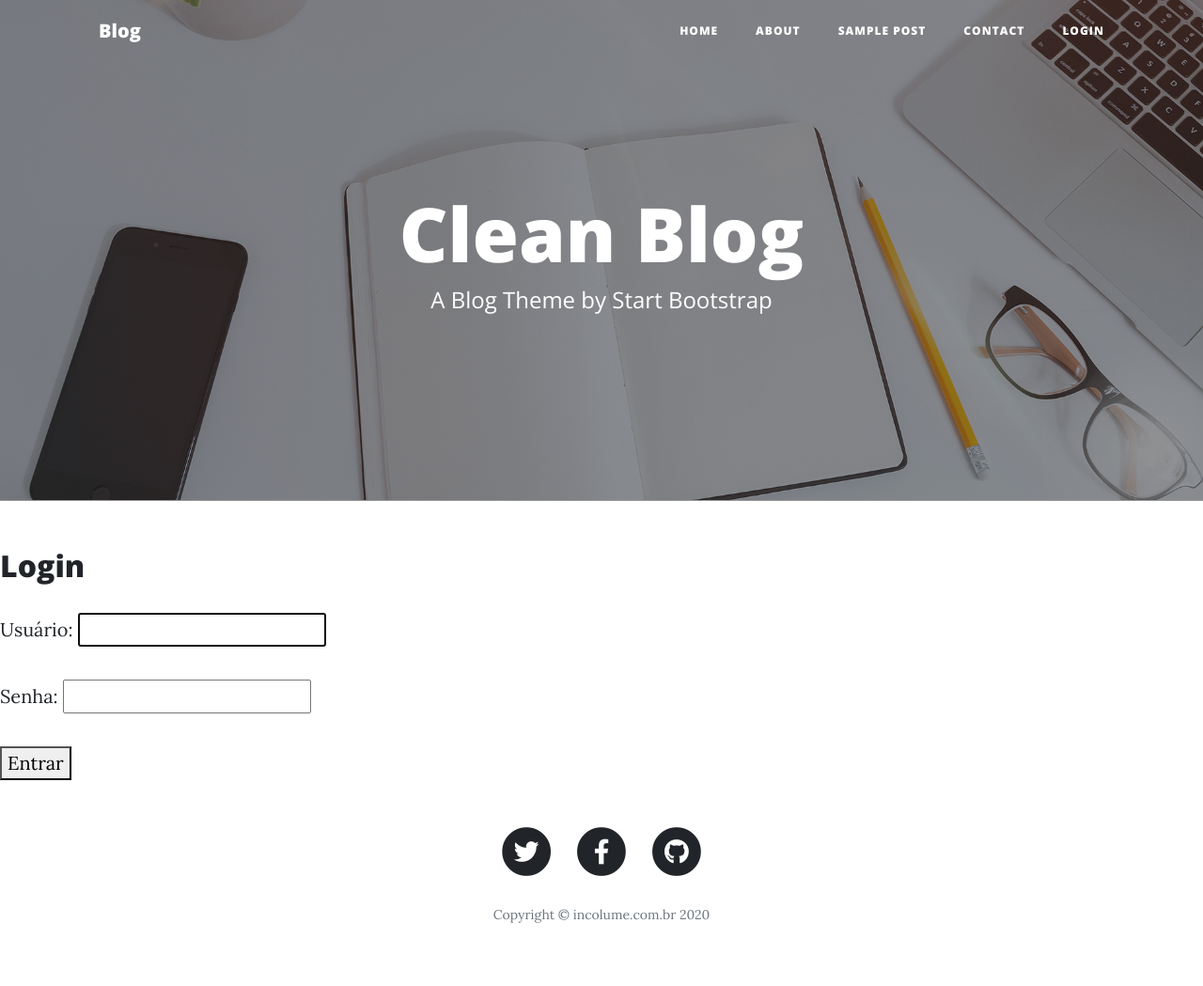
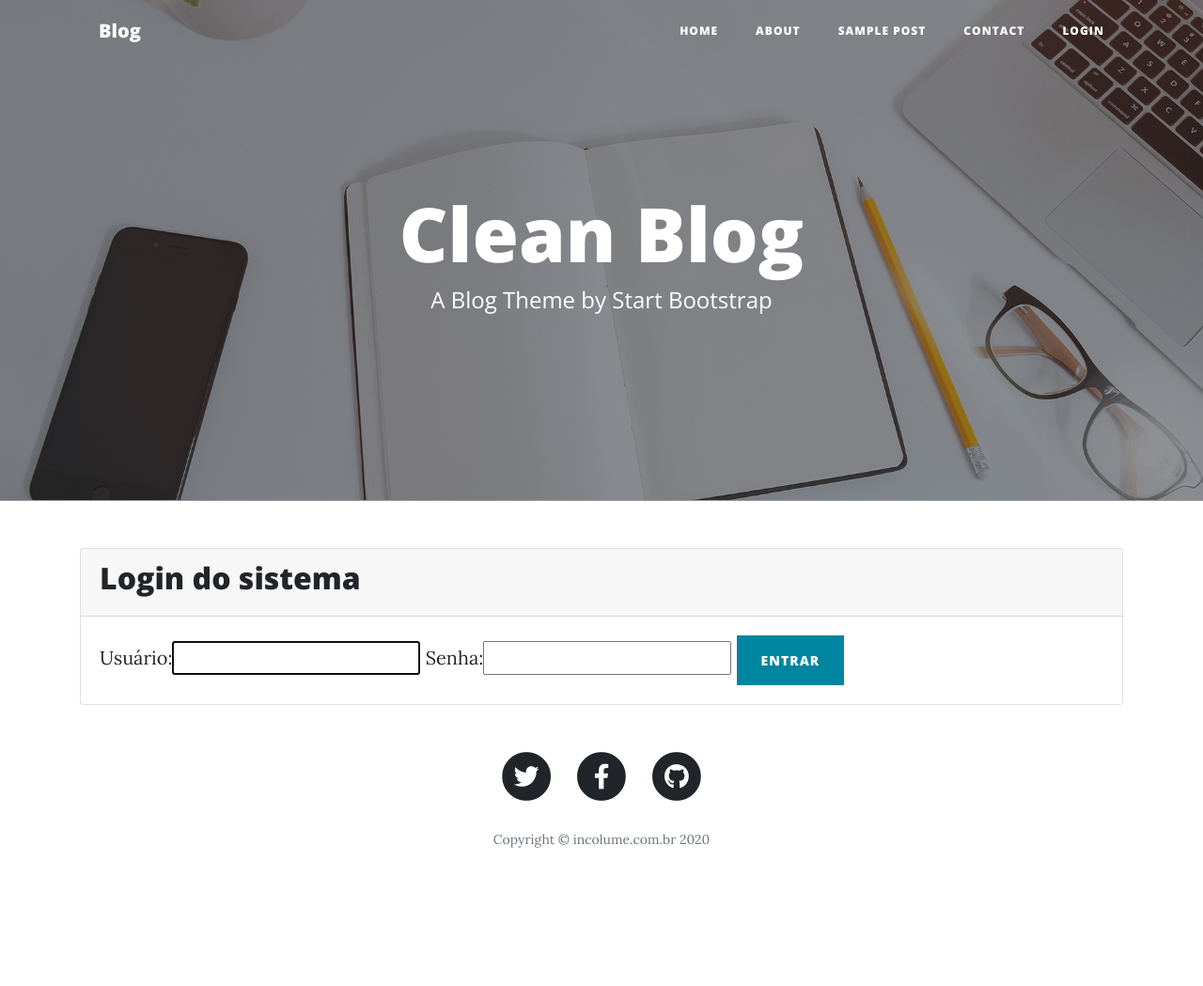
Before and after one commit to britodfbr/curso-dj-1600521579, a Django app: page /accounts/login/ in a window 1280 px wide. Shown: the whole page at 94% size. After the commit the page ends 902 px from the top, so only its background shows below. Run offline with Django 3.2, Linux system fonts and the light colour scheme; some libraries are stand-ins or nearby versions.

Commit message:
Página de login estilizada com bootstrap 4

```diff
--- a/host_site/settings.py
+++ b/host_site/settings.py
@@ -37,6 +37,7 @@ INSTALLED_APPS = [
     'django.contrib.sessions',
     'django.contrib.messages',
     'django.contrib.staticfiles',
+    'bootstrapform',
     'blog',
     'accounts',
 ]
--- a/templates/registration/login.html
+++ b/templates/registration/login.html
@@ -1,10 +1,19 @@
 {% extends 'base.html' %}
+{% load bootstrap %}
 {% block title %} Login {% endblock title %}
 {% block content %}
-<h2> Login </h2>
-<form method="post">
-    {% csrf_token %}
-    {{form.as_p}}
-    <button type="submit">Entrar</button>
-</form>
+<div class="container justify-content-center">
+    <div class="card">
+      <div class="card-header">
+          <h2> Login do sistema </h2>
+      </div>
+      <div class="card-body">
+          <form method="post">
+              {% csrf_token %}
+              {{ form|bootstrap }}
+              <button class="btn btn-primary" type="submit">Entrar</button>
+          </form>
+      </div>
+    </div>
+</div>
 {% endblock content %}
```
